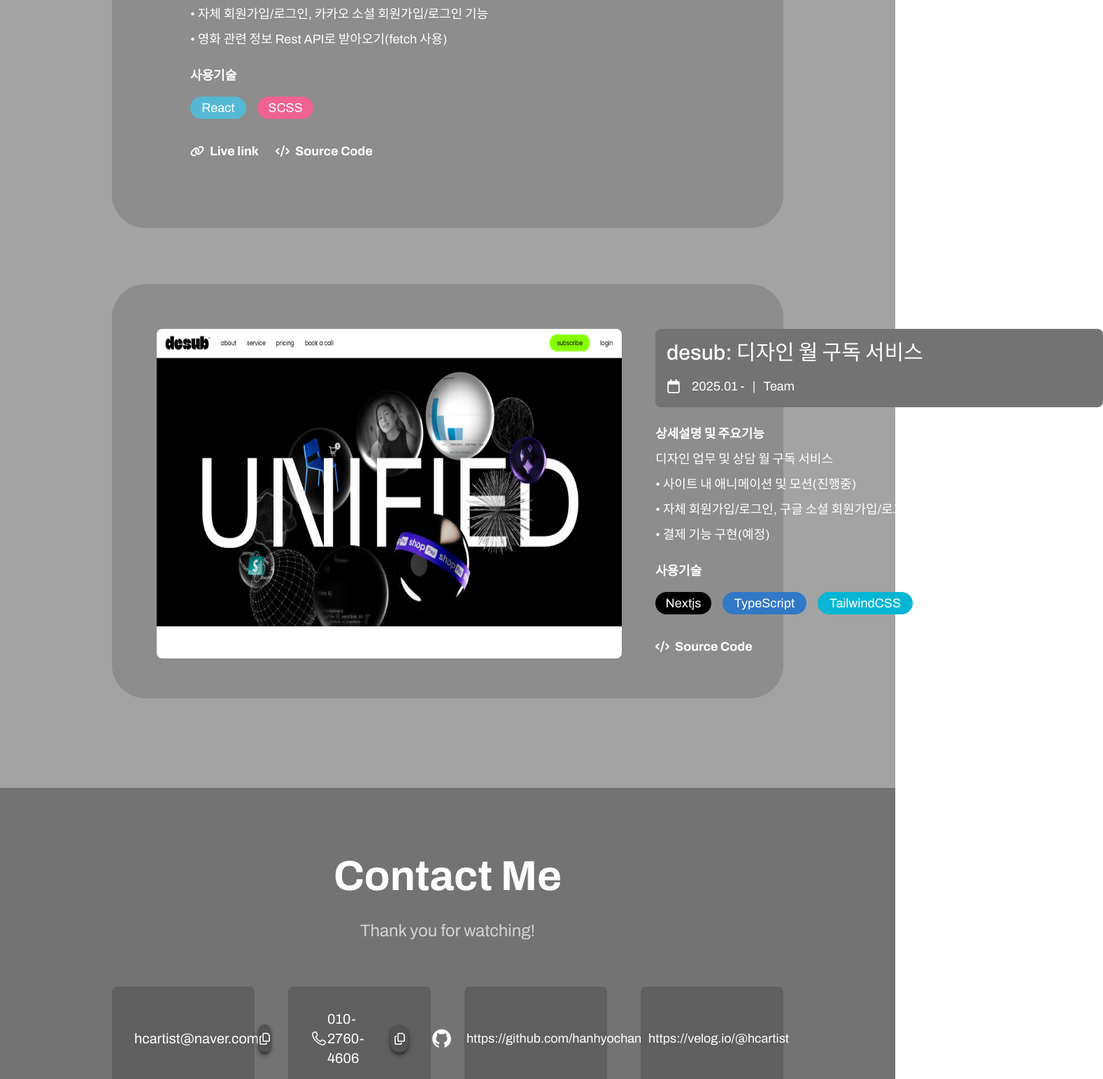
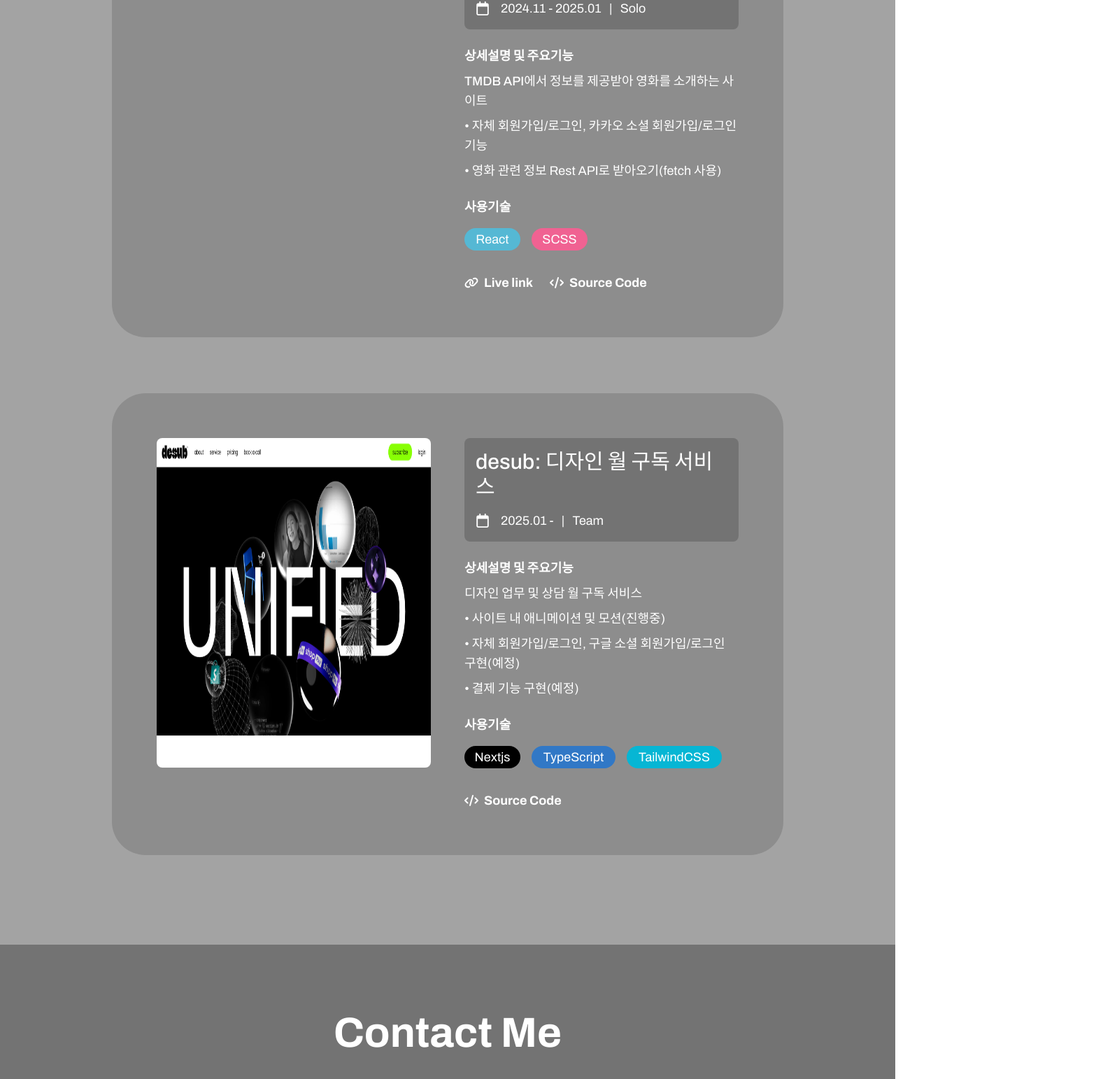
Before and after one commit to hanhyochan/portfolio, a Next.js app: page / in a window 1280 px wide. Shown: the part 3174-4716 px from the top of the page at 70% size, 1577 px wide, since content can reach past the window. Built offline with nearby package versions, Linux system fonts and the light colour scheme.

Commit message:
feat: 반응형 작업 완료

```diff
--- a/src/app/components/Contact.tsx
+++ b/src/app/components/Contact.tsx
@@ -3,6 +3,8 @@
 import { useState, useEffect } from "react";
 import { CopyToClipboard } from "react-copy-to-clipboard";
 import Image from "next/image";
+import useWindowSize from "@/hooks/useWindowSize";
+import classNames from "classnames";
 
 interface ToastProps {
   isVisible: boolean;
@@ -24,6 +26,7 @@
 
 const Contact = () => {
   const [showToast, setShowToast] = useState(false);
+  const { width } = useWindowSize();
 
   useEffect(() => {
     let timer: ReturnType<typeof setTimeout>;
@@ -38,7 +41,7 @@
   return (
     <>
       {/* 이메일 */}
-      <div className="bg-neutral-dark rounded-[0.5rem] flex justify-between items-center p-[2rem]">
+      <div className="bg-neutral-dark rounded-[0.5rem] flex flex-wrap justify-between items-center p-[2rem]">
         <svg
           xmlns="http://www.w3.org/2000/svg"
           viewBox="0 0 512 512"
@@ -48,7 +51,9 @@
         >
           <path d="M64 112c-8.8 0-16 7.2-16 16l0 22.1L220.5 291.7c20.7 17 50.4 17 71.1 0L464 150.1l0-22.1c0-8.8-7.2-16-16-16L64 112zM48 212.2L48 384c0 8.8 7.2 16 16 16l384 0c8.8 0 16-7.2 16-16l0-171.8L322 328.8c-38.4 31.5-93.7 31.5-132 0L48 212.2zM0 128C0 92.7 28.7 64 64 64l384 0c35.3 0 64 28.7 64 64l0 256c0 35.3-28.7 64-64 64L64 448c-35.3 0-64-28.7-64-64L0 128z" />
         </svg>
-        <p className="text-white text-xl">hcartist@naver.com</p>
+        <p className="text-white text-xl">
+          {width > 720 ? "hcartist@naver.com" : "Email"}
+        </p>
         <CopyToClipboard
           text={"hcartist@naver.com"}
           onCopy={() => setShowToast(true)}
@@ -67,7 +72,7 @@
         </CopyToClipboard>
       </div>
       {/* 전화번호 */}
-      <div className="bg-neutral-dark rounded-[0.5rem] flex justify-between items-center p-[2rem]">
+      <div className="bg-neutral-dark rounded-[0.5rem] flex flex-wrap justify-between items-center p-[2rem]">
         <Image
           src="/icons/icons8-phone.svg"
           alt="phone"
@@ -75,7 +80,9 @@
           height={25}
           className="brightness-0 invert"
         />
-        <p className="text-white text-xl">010-2760-4606</p>
+        <p className="text-white text-xl">
+          {width > 720 ? "010-2760-4606" : "Mobile"}
+        </p>
         <CopyToClipboard text={"01027604606"} onCopy={() => setShowToast(true)}>
           <button className="w-[2.5rem] h-[2.5rem] rounded-[10rem] bg-neutral-600 flex justify-center items-center shadow-md shadow-neutral-800 transition-shadow duration-200 active:shadow-none cursor-pointer">
             <svg
@@ -91,7 +98,7 @@
         </CopyToClipboard>
       </div>
       {/* 깃허브 */}
-      <div className="bg-neutral-dark rounded-[0.5rem] flex justify-center items-center p-[2rem] gap-[1.2rem]">
+      <div className="bg-neutral-dark rounded-[0.5rem] flex flex-wrap justify-center items-center px-[1rem] py-[2rem] gap-[1.2rem]">
         <Image
           src="/icons/icons8-github의.svg"
           title="Github"
@@ -101,16 +108,16 @@
           className="brightness-0 invert"
         />
         <a
-          href="https://velog.io/@hcartist/series"
+          href="https://github.com/hanhyochan"
           target="_blank"
           rel="noopener noreferrer"
           className="text-white text-lg"
         >
-          https://github.com/hanhyochan
+          {width > 720 ? "https://github.com/hyochan" : "Github"}
         </a>
       </div>
       {/* 벨로그 */}
-      <div className="bg-neutral-dark rounded-[0.5rem] flex justify-center items-center p-[2rem] gap-[1.2rem]">
+      <div className="bg-neutral-dark rounded-[0.5rem] flex flex-wrap justify-center items-center p-[2rem] gap-[1.2rem]">
         <svg
           xmlns="http://www.w3.org/2000/svg"
           viewBox="0 0 512 512"
@@ -126,7 +133,7 @@
           rel="noopener noreferrer"
           className="text-white text-lg"
         >
-          https://velog.io/@hcartist
+          {width > 720 ? "https://velog.io/@hcartist" : "Velog"}
         </a>
       </div>
       <Toast isVisible={showToast} />
--- a/src/app/components/MyInfo.tsx
+++ b/src/app/components/MyInfo.tsx
@@ -6,7 +6,7 @@
 
 const MyInfo = () => {
   const { width } = useWindowSize();
-  console.log(width);
+
   return (
     <div
       className={classNames(
@@ -49,7 +49,7 @@
                 />
               )}
               <a
-                href="https://velog.io/@hcartist/series"
+                href="https://github.com/hanhyochan"
                 target="_blank"
                 rel="noopener noreferrer"
                 className="text-lg"
--- a/src/app/components/Projects/Project1.tsx
+++ b/src/app/components/Projects/Project1.tsx
@@ -1,17 +1,34 @@
+"use client";
+
 import Image from "next/image";
+import useWindowSize from "@/hooks/useWindowSize";
+import classNames from "classnames";
 
 const Project1 = () => {
+  const { width } = useWindowSize();
+
   return (
-    <div className="w-full mt-[5rem] h-[37rem] bg-neutral-middle flex gap-[3rem] p-[4rem] rounded-[3rem]">
+    <div
+      className={classNames(
+        "w-full mt-[5rem] min-h-[37rem] bg-neutral-middle p-[4rem] rounded-[3rem] grid grid-cols-2 gap-[3rem]",
+        {
+          "grid-cols-2": width > 1260,
+          "grid-cols-1": width <= 1260,
+        }
+      )}
+    >
+      {width > 1260 && (
         <Image
+          id="img"
           src="/images/image.gif"
           alt="Chaeuda"
           width={0}
           height={0}
-        className="rounded-[0.5rem] w-[665] h-[471px]"
+          className="rounded-[0.5rem] w-[665px] h-[471px]"
         />
-      <div className="flex flex-col gap-[1.5rem]">
-        <div className="flex flex-col gap-[1rem] p-[1rem] bg-neutral-500 rounded-[0.5rem] w-[40rem]">
+      )}
+      <div id="text" className="flex flex-col gap-[1.5rem]">
+        <div className="flex flex-col gap-[1rem] p-[1rem] bg-neutral-500 rounded-[0.5rem] w-full">
           <h3 className="text-3xl font-medium text-white">
             채우다(Chaeuda): 빈집 매매 플랫폼
           </h3>
--- a/src/app/components/Projects/Project2.tsx
+++ b/src/app/components/Projects/Project2.tsx
@@ -1,8 +1,23 @@
+"use client";
+
 import Image from "next/image";
+import useWindowSize from "@/hooks/useWindowSize";
+import classNames from "classnames";
 
 const Project2 = () => {
+  const { width } = useWindowSize();
+
   return (
-    <div className="w-full mt-[5rem] h-[37rem] bg-neutral-middle flex gap-[3rem] p-[4rem] rounded-[3rem]">
+    <div
+      className={classNames(
+        "w-full mt-[5rem] min-h-[37rem] bg-neutral-middle p-[4rem] rounded-[3rem] grid grid-cols-2 gap-[3rem]",
+        {
+          "grid-cols-2": width > 1260,
+          "grid-cols-1": width <= 1260,
+        }
+      )}
+    >
+      {width > 1260 && (
         <Image
           src="/images/image.gif"
           alt="Chaeuda"
@@ -10,8 +25,9 @@
           height={0}
           className="rounded-[0.5rem] w-[665] h-[471px]"
         />
+      )}
       <div className="flex flex-col gap-[1.5rem]">
-        <div className="flex flex-col gap-[1rem] p-[1rem] bg-neutral-500 rounded-[0.5rem] w-[40rem]">
+        <div className="flex flex-col gap-[1rem] p-[1rem] bg-neutral-500 rounded-[0.5rem] w-full">
           <h3 className="text-3xl font-medium text-white">
             Hyo_Moive_OTT: 영화 소개 사이트
           </h3>
--- a/src/app/components/Projects/Project3.tsx
+++ b/src/app/components/Projects/Project3.tsx
@@ -1,8 +1,23 @@
+"use client";
+
 import Image from "next/image";
+import useWindowSize from "@/hooks/useWindowSize";
+import classNames from "classnames";
 
 const Project3 = () => {
+  const { width } = useWindowSize();
+
   return (
-    <div className="w-full mt-[5rem] h-[37rem] bg-neutral-middle flex gap-[3rem] p-[4rem] rounded-[3rem]">
+    <div
+      className={classNames(
+        "w-full mt-[5rem] min-h-[37rem] bg-neutral-middle p-[4rem] rounded-[3rem] grid grid-cols-2 gap-[3rem]",
+        {
+          "grid-cols-2": width > 1260,
+          "grid-cols-1": width <= 1260,
+        }
+      )}
+    >
+      {width > 1260 && (
         <Image
           src="/images/desub.png"
           alt="Chaeuda"
@@ -10,8 +25,9 @@
           height={471}
           className="rounded-[0.5rem] w-[665px] h-[471px]"
         />
+      )}
       <div className="flex flex-col gap-[1.5rem]">
-        <div className="flex flex-col gap-[1rem] p-[1rem] bg-neutral-500 rounded-[0.5rem] w-[40rem]">
+        <div className="flex flex-col gap-[1rem] p-[1rem] bg-neutral-500 rounded-[0.5rem] w-full">
           <h3 className="text-3xl font-medium text-white">
             desub: 디자인 월 구독 서비스
           </h3>
--- a/src/app/page.tsx
+++ b/src/app/page.tsx
@@ -1,3 +1,5 @@
+"use client";
+
 import MyInfo from "./components/MyInfo";
 import SkillSet from "./components/SkillSet";
 import Career from "./components/Career/Career";
@@ -5,28 +7,37 @@
 import Project2 from "./components/Projects/Project2";
 import Project3 from "./components/Projects/Project3";
 import Contact from "./components/Contact";
+import useWindowSize from "@/hooks/useWindowSize";
+import classNames from "classnames";
 
 export default function Home() {
+  const { width } = useWindowSize();
+
   return (
     <>
-      <div className="w-full flex flex-col items-center py-[5rem] px-[10rem]">
+      <div className="w-full flex flex-col items-center py-[5rem] lg:px-[10rem] md:px-[5rem] sm:px-[2rem]">
         <h2 className="font-bold text-6xl">About Me</h2>
         <MyInfo />
         <SkillSet />
         <Career />
       </div>
-      <div className="w-full flex flex-col items-center bg-neutral-400 mt-[1rem] pt-[6rem] pb-[8rem] px-[10rem]">
+      <div className="w-full flex flex-col items-center bg-neutral-400 mt-[1rem] lg:px-[10rem] md:px-[5rem] sm:px-[2rem] pt-[6rem] pb-[8rem]">
         <h2 className="font-bold text-6xl text-white">My Projects</h2>
         <Project1 />
         <Project2 />
         <Project3 />
       </div>
-      <div className="w-full flex flex-col items-center bg-neutral-500 pt-[6rem] pb-[10rem] px-[10rem]">
+      <div className="w-full flex flex-col items-center bg-neutral-500 pt-[6rem] pb-[10rem] lg:px-[10rem] md:px-[5rem] sm:px-[2rem]">
         <h2 className="font-bold text-6xl text-white">Contact Me</h2>
         <p className="mt-[2rem] text-2xl text-neutral-300 font-regular">
           Thank you for watching!
         </p>
-        <div className="w-full grid grid-cols-4 gap-[3rem] mt-[4rem]">
+        <div
+          className={classNames("w-full grid gap-[3rem] mt-[4rem]", {
+            "grid-cols-4": width > 1260,
+            "grid-cols-2": width <= 1260,
+          })}
+        >
           <Contact />
         </div>
       </div>
```
Lines whose indentation alone changed are shown as unchanged.
